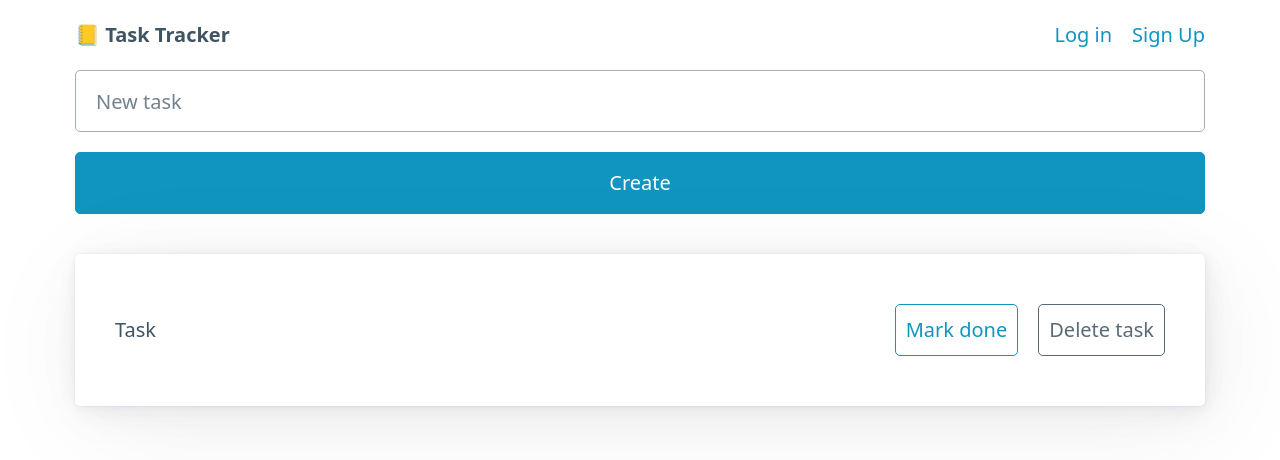
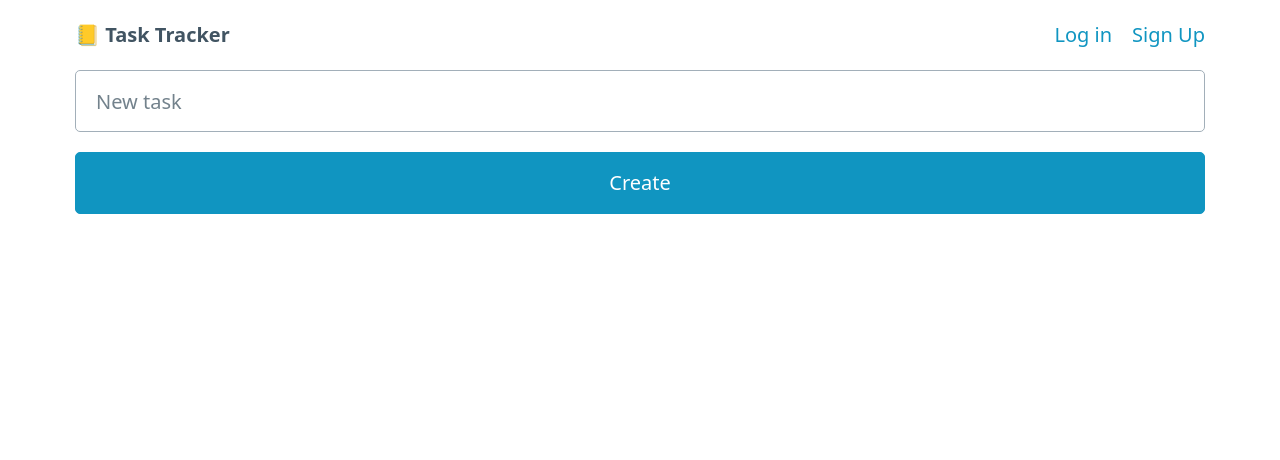
Before and after one commit to danhalsim/NEW-PROJECT-3, a React (Create React App) app in the folder client/: page / in a window 1280 px wide. Shown: the top 460 px of the page. Built offline with nearby package versions, Linux system fonts and the light colour scheme.

Commit message:
testing add task and delete task logic

```diff
--- a/client/public/index.html
+++ b/client/public/index.html
@@ -2,7 +2,7 @@
 <html lang="en">
   <head>
     <meta charset="utf-8" />
-    <link rel="icon" href="" />
+    <link rel="icon" />
     <meta name="viewport" content="width=device-width, initial-scale=1" />
     <meta
       name="description"
--- a/client/src/App.js
+++ b/client/src/App.js
@@ -1,13 +1,30 @@
+import React, { useState } from "react";
+import Header from "./components/Header";
 import Form from "./components/Form";
-import Header from "./components/Header";
-import Task from "./components/Task";
+import TaskList from "./components/TaskList";
 
 function App() {
+  const [tasks, setTasks] = useState([]);
+
+  function createTask(content) {
+    const newTask = {
+      id: Date.now(),
+      content,
+    };
+
+    setTasks([...tasks, newTask]);
+  };
+
+  function deleteTask(id) {
+    const updatedTasks = tasks.filter((task) => task.id !== id);
+    setTasks(updatedTasks);
+  };
+
   return (
     <div class="container">
       <Header />
-      <Form />
-      <Task />
+      <Form createTask={createTask} />
+      <TaskList tasks={tasks} deleteTask={deleteTask} />
     </div>
   );
 }
--- a/client/src/components/Footer.js
+++ b/client/src/components/Footer.js
@@ -1,5 +1,7 @@
 function Footer() {
-  return <a href="#">danhalsim</a>;
+  return (
+    <footer>danhalsim</footer>
+  )
 }
 
 export default Footer;
--- a/client/src/components/Form.js
+++ b/client/src/components/Form.js
@@ -1,12 +1,25 @@
-function Form() {
+import React, { useState } from 'react';
+
+function Form({createTask}) {
+  const [content, setContent] = useState('');
+
+  function handleSubmit(e) {
+    e.preventDefault();
+
+    createTask(content);
+    setContent('');
+  }
+
   return (
-    <form>
+    <form onSubmit={handleSubmit}>
       <input
         type="text"
         id="task"
         name="task"
         placeholder="New task"
         required
+        value={content}
+        onChange={(e) => setContent(e.target.value)}
       ></input>
 
       <button type="submit">Create</button>
--- a/client/src/components/Task.js
+++ b/client/src/components/Task.js
@@ -1,19 +1,21 @@
-function Task() {
+function Task({ task, deleteTask }) {
   return (
     <>
       <article>
         <nav>
           <ul>
-            <li>
-              Task
-            </li>
+            <li>{task.content}</li>
           </ul>
           <ul>
             <li>
-            <a href="#" role="button" class="outline">Mark done</a>
-            </li>
-            <li>
-            <a href="#" role="button" class="secondary outline">Delete task</a>
+              <a
+                onClick={() => deleteTask(task.id)}
+                href="#"
+                role="button"
+                class="secondary outline"
+              >
+                Delete
+              </a>
             </li>
           </ul>
         </nav>
--- /dev/null
+++ b/client/src/components/TaskList.js
@@ -0,0 +1,14 @@
+import React from "react";
+import Task from "./Task";
+
+const TaskList = ({ tasks, deleteTask }) => {
+  return (
+    <div>
+      {tasks.map((task) => (
+        <Task key={task.id} task={task} deleteTask={deleteTask} />
+      ))}
+    </div>
+  );
+};
+
+export default TaskList;
```
Also changed, not shown: 1 other file (tests, documents, lock files or other folders).
